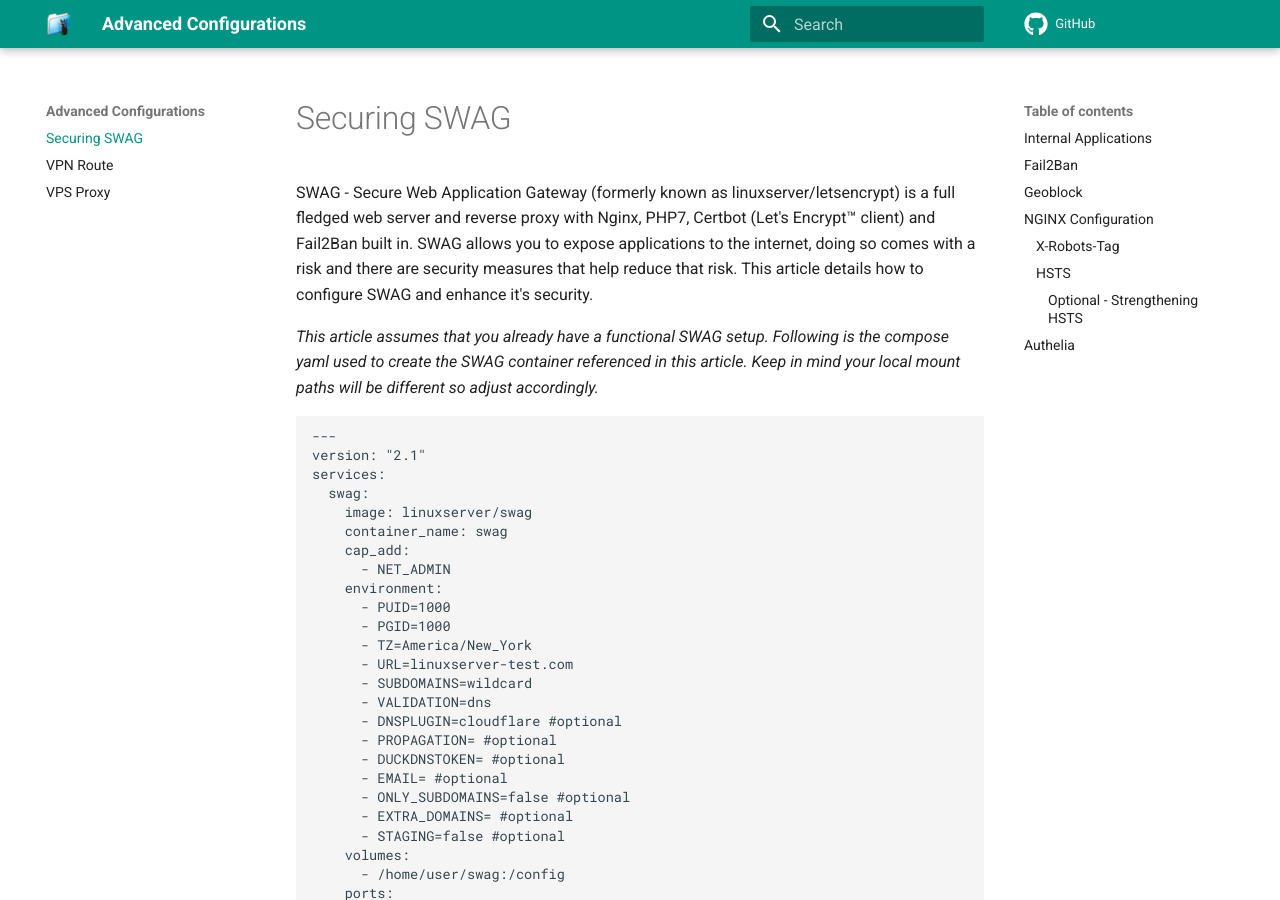
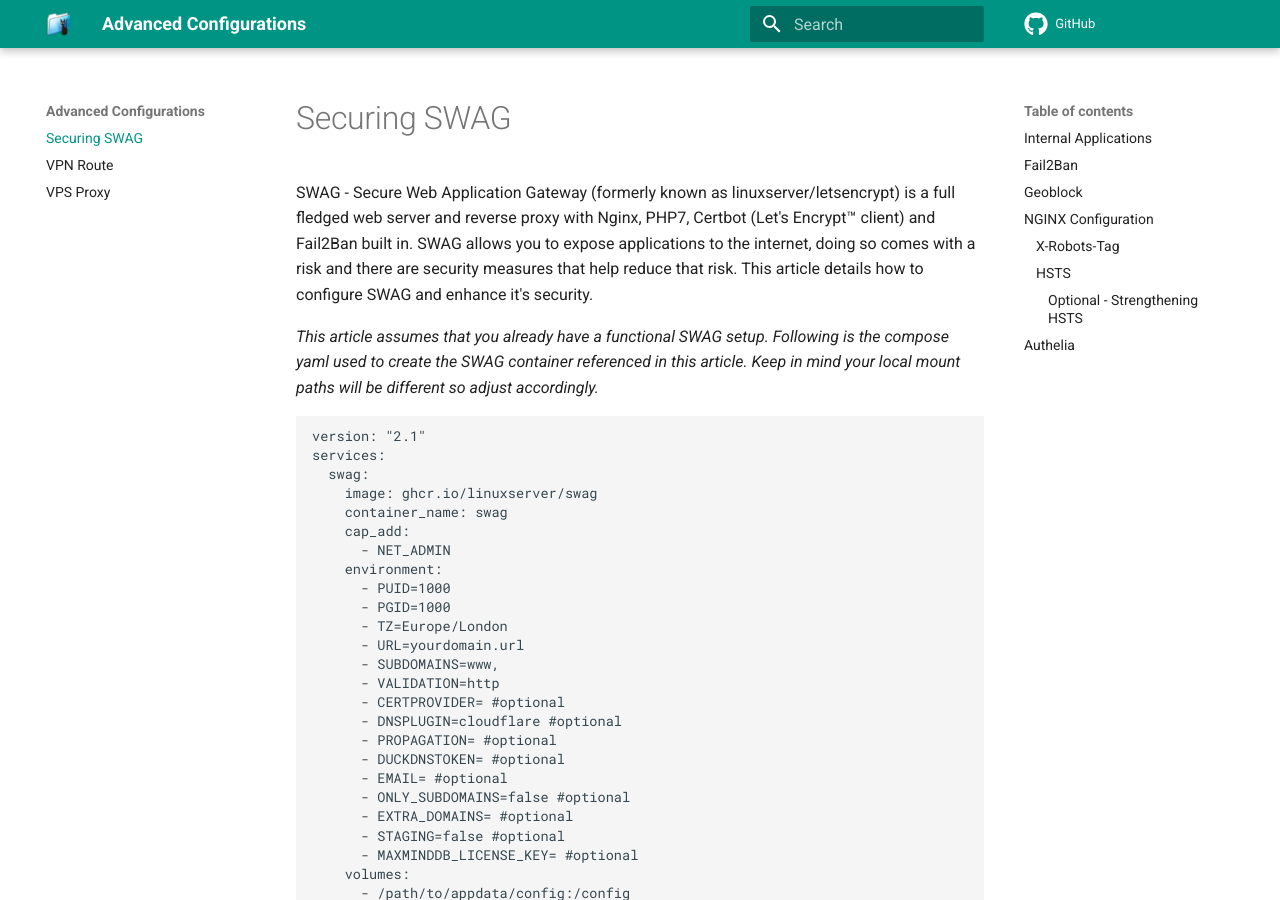
Before and after one commit to quietsy/advanced-configurations, an MkDocs documentation site: the page built from docs/index.md, in a window 1280 px wide and 900 px high. Built offline with MkDocs 1.6.1 and Material for MkDocs 9.7.7, drawn with Linux system fonts in a browser that asks for light colours; comment, search, counter and statistics services are not loaded; some of the changed text lies outside the part shown.

Commit message:
updated yaml

````diff
--- a/docs/index.md
+++ b/docs/index.md
@@ -4,21 +4,21 @@
 *This article assumes that you already have a functional SWAG setup. Following is the compose yaml used to create the SWAG container referenced in this article. Keep in mind your local mount paths will be different so adjust accordingly.*
 
 ```YAML
----
 version: "2.1"
 services:
   swag:
-    image: linuxserver/swag
+    image: ghcr.io/linuxserver/swag
     container_name: swag
     cap_add:
       - NET_ADMIN
     environment:
       - PUID=1000
       - PGID=1000
-      - TZ=America/New_York
-      - URL=linuxserver-test.com
-      - SUBDOMAINS=wildcard
-      - VALIDATION=dns
+      - TZ=Europe/London
+      - URL=yourdomain.url
+      - SUBDOMAINS=www,
+      - VALIDATION=http
+      - CERTPROVIDER= #optional
       - DNSPLUGIN=cloudflare #optional
       - PROPAGATION= #optional
       - DUCKDNSTOKEN= #optional
@@ -26,12 +26,14 @@
       - ONLY_SUBDOMAINS=false #optional
       - EXTRA_DOMAINS= #optional
       - STAGING=false #optional
+      - MAXMINDDB_LICENSE_KEY= #optional
     volumes:
-      - /home/user/swag:/config
+      - /path/to/appdata/config:/config
     ports:
       - 443:443
       - 80:80 #optional
     restart: unless-stopped
+
 ```
 
 
````
